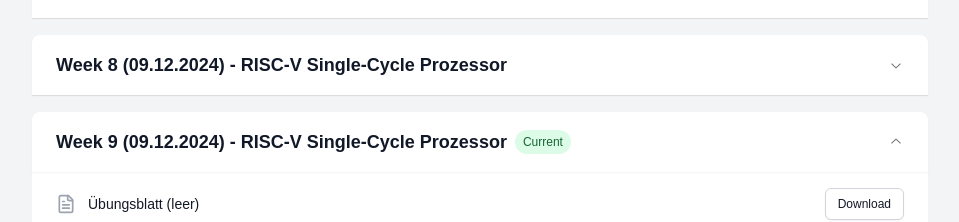
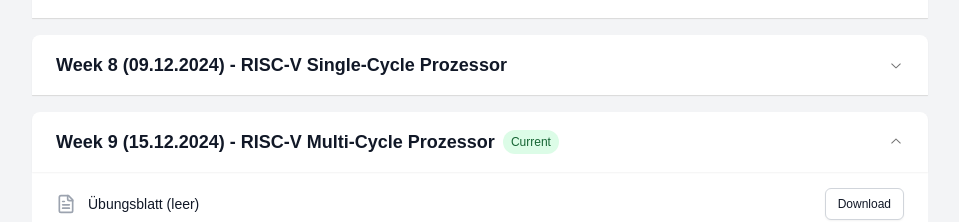
Before and after one commit to mormic04/era_tutorium_website, a Next.js app: page / in a window 1280 px wide. Shown: the part 928-1150 px from the top of the page, without its empty margins (160-1119 px from the left). Built offline with nearby package versions, Linux system fonts and the light colour scheme.

Commit message:
added w09

```diff
--- a/src/components/LectureMaterials.tsx
+++ b/src/components/LectureMaterials.tsx
@@ -140,8 +140,8 @@ const lectureWeeks = [
   },
   {
     week: 9,
-    date: "09.12.2024",
-    topic: "RISC-V Single-Cycle Prozessor",
+    date: "15.12.2024",
+    topic: "RISC-V Multi-Cycle Prozessor",
     materials: [
       { name: "Übungsblatt (leer)", url: "https://www.moodle.tum.de/mod/resource/view.php?id=3249481"},
       { name: "RISC-V Tabellen und Prozessor-Schaltbilder", url: "https://courses.edx.org/assets/courseware/v1/f06a2dc0c856f60ec0711e9f5e1c98cf/asset-v1:HarveyMuddX+ENGR85B+1T2023+type@asset+block/FinalReferences.pdf"},
```
